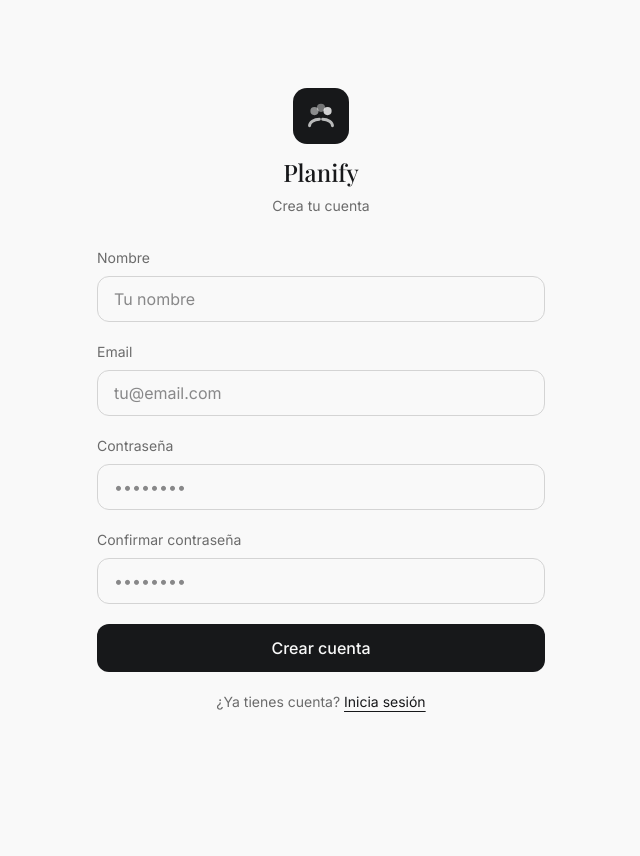
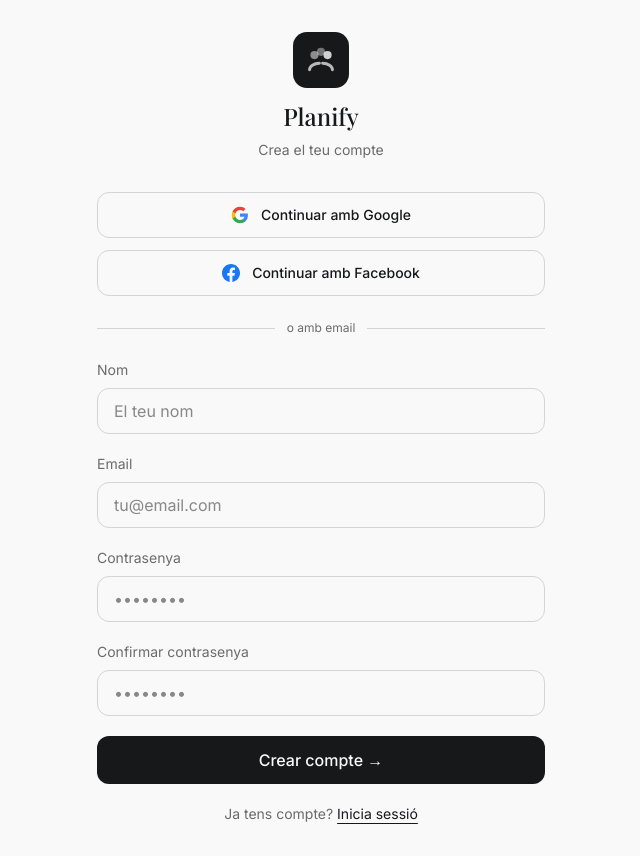
Before and after one commit to StudentPol/Software-, a Next.js app: page /auth/registro in a window 1280 px wide. Shown: the whole page, without its empty margins (319-959 px from the left). Before the commit the page ends 800 px from the top, so only its background shows below. Built offline with nearby package versions, Linux system fonts and the light colour scheme; no server answers; a web font is replaced by a local one.

Commit message:
Inici sessio Google completat - Falta Key Facebook i algun error corregit de dates

```diff
--- /dev/null
+++ b/app/auth/callback/route.ts
@@ -0,0 +1,33 @@
+import { NextRequest, NextResponse } from 'next/server'
+import { createServerClient } from '@supabase/ssr'
+import { cookies } from 'next/headers'
+
+export async function GET(request: NextRequest) {
+  const { searchParams, origin } = new URL(request.url)
+  const code = searchParams.get('code')
+  const redirect = searchParams.get('redirect') || '/'
+
+  if (code) {
+    const cookieStore = cookies()
+    const supabase = createServerClient(
+      process.env.NEXT_PUBLIC_SUPABASE_URL!,
+      process.env.NEXT_PUBLIC_SUPABASE_ANON_KEY!,
+      {
+        cookies: {
+          getAll() { return cookieStore.getAll() },
+          setAll(cookiesToSet) {
+            cookiesToSet.forEach(({ name, value, options }) =>
+              cookieStore.set(name, value, options)
+            )
+          },
+        },
+      }
+    )
+    const { error } = await supabase.auth.exchangeCodeForSession(code)
+    if (!error) {
+      return NextResponse.redirect(`${origin}${redirect}`)
+    }
+  }
+
+  return NextResponse.redirect(`${origin}/auth/login`)
+}
--- a/app/auth/login/page.tsx
+++ b/app/auth/login/page.tsx
@@ -6,13 +6,14 @@
 import { useSearchParams } from 'next/navigation'
 import { Suspense } from 'react'
 
-
 function LoginForm() {
   const searchParams = useSearchParams()
   const [email, setEmail] = useState('')
   const [password, setPassword] = useState('')
   const [error, setError] = useState('')
   const [cargando, setCargando] = useState(false)
+  const [cargandoGoogle, setCargandoGoogle] = useState(false)
+  const [cargandoFacebook, setCargandoFacebook] = useState(false)
   const router = useRouter()
   const supabase = createClient()
 
@@ -21,12 +22,34 @@
     setError('')
     const { error } = await supabase.auth.signInWithPassword({ email, password })
     if (error) {
-      setError('Email o contraseña incorrectos')
+      setError('Email o contrasenya incorrectes')
       setCargando(false)
       return
     }
     const redirect = searchParams.get('redirect') || '/'
     router.push(redirect)
+  }
+
+  async function handleGoogle() {
+    setCargandoGoogle(true)
+    const redirect = searchParams.get('redirect') || '/'
+    await supabase.auth.signInWithOAuth({
+      provider: 'google',
+      options: {
+        redirectTo: `${window.location.origin}/auth/callback?redirect=${redirect}`,
+      },
+    })
+  }
+
+  async function handleFacebook() {
+    setCargandoFacebook(true)
+    const redirect = searchParams.get('redirect') || '/'
+    await supabase.auth.signInWithOAuth({
+      provider: 'facebook',
+      options: {
+        redirectTo: `${window.location.origin}/auth/callback?redirect=${redirect}`,
+      },
+    })
   }
 
   return (
@@ -46,7 +69,40 @@
             </div>
           </div>
           <h1 className="text-2xl font-medium mb-2" style={{ fontFamily: 'var(--font-heading)' }}>Planify</h1>
-          <p className="text-sm text-muted-foreground">Inicia sesión para continuar</p>
+          <p className="text-sm text-muted-foreground">Inicia sessió per continuar</p>
+        </div>
+
+        <div className="flex flex-col gap-3 mb-6">
+          <button
+            onClick={handleGoogle}
+            disabled={cargandoGoogle}
+            className="w-full py-3 rounded-lg border border-border bg-background hover:bg-accent transition-colors font-medium text-sm flex items-center justify-center gap-3 disabled:opacity-50"
+          >
+            <svg width="18" height="18" viewBox="0 0 24 24">
+              <path fill="#4285F4" d="M22.56 12.25c0-.78-.07-1.53-.2-2.25H12v4.26h5.92c-.26 1.37-1.04 2.53-2.21 3.31v2.77h3.57c2.08-1.92 3.28-4.74 3.28-8.09z"/>
+              <path fill="#34A853" d="M12 23c2.97 0 5.46-.98 7.28-2.66l-3.57-2.77c-.98.66-2.23 1.06-3.71 1.06-2.86 0-5.29-1.93-6.16-4.53H2.18v2.84C3.99 20.53 7.7 23 12 23z"/>
+              <path fill="#FBBC05" d="M5.84 14.09c-.22-.66-.35-1.36-.35-2.09s.13-1.43.35-2.09V7.07H2.18C1.43 8.55 1 10.22 1 12s.43 3.45 1.18 4.93l2.85-2.22.81-.62z"/>
+              <path fill="#EA4335" d="M12 5.38c1.62 0 3.06.56 4.21 1.64l3.15-3.15C17.45 2.09 14.97 1 12 1 7.7 1 3.99 3.47 2.18 7.07l3.66 2.84c.87-2.6 3.3-4.53 6.16-4.53z"/>
+            </svg>
+            {cargandoGoogle ? 'Redirigint...' : 'Continuar amb Google'}
+          </button>
+
+          <button
+            onClick={handleFacebook}
+            disabled={cargandoFacebook}
+            className="w-full py-3 rounded-lg border border-border bg-background hover:bg-accent transition-colors font-medium text-sm flex items-center justify-center gap-3 disabled:opacity-50"
+          >
+            <svg width="18" height="18" viewBox="0 0 24 24" fill="#1877F2">
+              <path d="M24 12.073c0-6.627-5.373-12-12-12s-12 5.373-12 12c0 5.99 4.388 10.954 10.125 11.854v-8.385H7.078v-3.47h3.047V9.43c0-3.007 1.792-4.669 4.533-4.669 1.312 0 2.686.235 2.686.235v2.953H15.83c-1.491 0-1.956.925-1.956 1.874v2.25h3.328l-.532 3.47h-2.796v8.385C19.612 23.027 24 18.062 24 12.073z"/>
+            </svg>
+            {cargandoFacebook ? 'Redirigint...' : 'Continuar amb Facebook'}
+          </button>
+        </div>
+
+        <div className="flex items-center gap-3 mb-6">
+          <div className="flex-1 h-px bg-border" />
+          <span className="text-xs text-muted-foreground">o amb email</span>
+          <div className="flex-1 h-px bg-border" />
         </div>
 
         <div className="flex flex-col gap-5">
@@ -63,9 +119,9 @@
 
           <div>
             <div className="flex justify-between items-center mb-2">
-    <label className="text-sm text-muted-foreground">Contraseña</label>
+              <label className="text-sm text-muted-foreground">Contrasenya</label>
               <a href="/auth/forgot-password" className="text-xs text-muted-foreground hover:text-foreground underline underline-offset-2">
-      ¿Olvidaste tu contraseña?
+                Has oblidat la contrasenya?
               </a>
             </div>
             <input
@@ -84,13 +140,13 @@
             disabled={cargando}
             className="w-full py-3 rounded-lg bg-foreground text-background font-medium hover:opacity-90 transition-opacity disabled:opacity-50"
           >
-            {cargando ? 'Entrando...' : 'Iniciar sesión →'}
+            {cargando ? 'Entrant...' : 'Iniciar sessió →'}
           </button>
 
           <p className="text-center text-sm text-muted-foreground">
-            ¿No tienes cuenta?{' '}
+            No tens compte?{' '}
             <a href={`/auth/registro${searchParams.get('redirect') ? `?redirect=${searchParams.get('redirect')}` : ''}`} className="text-foreground underline underline-offset-4">
-  Regístrate
+              Registra&apos;t
             </a>
           </p>
         </div>
@@ -98,6 +154,7 @@
     </main>
   )
 }
+
 export default function Login() {
   return (
     <Suspense>
--- a/app/auth/registro/page.tsx
+++ b/app/auth/registro/page.tsx
@@ -3,7 +3,7 @@
 import { useState } from 'react'
 import { createClient } from '@/lib/supabase'
 import { useRouter } from 'next/navigation'
-import { useSearchParams, } from 'next/navigation'
+import { useSearchParams } from 'next/navigation'
 import { Suspense } from 'react'
 
 function RegistroForm() {
@@ -14,12 +14,14 @@
   const [confirmar, setConfirmar] = useState('')
   const [error, setError] = useState('')
   const [cargando, setCargando] = useState(false)
+  const [cargandoGoogle, setCargandoGoogle] = useState(false)
+  const [cargandoFacebook, setCargandoFacebook] = useState(false)
   const router = useRouter()
   const supabase = createClient()
 
   async function handleRegistro() {
-    if (!nombre.trim()) { setError('El nombre es obligatorio'); return }
-    if (password !== confirmar) { setError('Las contraseñas no coinciden'); return }
+    if (!nombre.trim()) { setError('El nom és obligatori'); return }
+    if (password !== confirmar) { setError('Les contrasenyes no coincideixen'); return }
     setCargando(true)
     setError('')
     const { data, error: signUpError } = await supabase.auth.signUp({ email, password })
@@ -29,6 +31,28 @@
     }
     const redirect = searchParams.get('redirect') || '/'
     router.push(redirect)
+  }
+
+  async function handleGoogle() {
+    setCargandoGoogle(true)
+    const redirect = searchParams.get('redirect') || '/'
+    await supabase.auth.signInWithOAuth({
+      provider: 'google',
+      options: {
+        redirectTo: `${window.location.origin}/auth/callback?redirect=${redirect}`,
+      },
+    })
+  }
+
+  async function handleFacebook() {
+    setCargandoFacebook(true)
+    const redirect = searchParams.get('redirect') || '/'
+    await supabase.auth.signInWithOAuth({
+      provider: 'facebook',
+      options: {
+        redirectTo: `${window.location.origin}/auth/callback?redirect=${redirect}`,
+      },
+    })
   }
 
   return (
@@ -47,12 +71,46 @@
             </div>
           </div>
           <h1 className="text-2xl font-medium mb-2" style={{ fontFamily: 'var(--font-heading)' }}>Planify</h1>
-          <p className="text-sm text-muted-foreground">Crea tu cuenta</p>
+          <p className="text-sm text-muted-foreground">Crea el teu compte</p>
         </div>
+
+        <div className="flex flex-col gap-3 mb-6">
+          <button
+            onClick={handleGoogle}
+            disabled={cargandoGoogle}
+            className="w-full py-3 rounded-lg border border-border bg-background hover:bg-accent transition-colors font-medium text-sm flex items-center justify-center gap-3 disabled:opacity-50"
+          >
+            <svg width="18" height="18" viewBox="0 0 24 24">
+              <path fill="#4285F4" d="M22.56 12.25c0-.78-.07-1.53-.2-2.25H12v4.26h5.92c-.26 1.37-1.04 2.53-2.21 3.31v2.77h3.57c2.08-1.92 3.28-4.74 3.28-8.09z"/>
+              <path fill="#34A853" d="M12 23c2.97 0 5.46-.98 7.28-2.66l-3.57-2.77c-.98.66-2.23 1.06-3.71 1.06-2.86 0-5.29-1.93-6.16-4.53H2.18v2.84C3.99 20.53 7.7 23 12 23z"/>
+              <path fill="#FBBC05" d="M5.84 14.09c-.22-.66-.35-1.36-.35-2.09s.13-1.43.35-2.09V7.07H2.18C1.43 8.55 1 10.22 1 12s.43 3.45 1.18 4.93l2.85-2.22.81-.62z"/>
+              <path fill="#EA4335" d="M12 5.38c1.62 0 3.06.56 4.21 1.64l3.15-3.15C17.45 2.09 14.97 1 12 1 7.7 1 3.99 3.47 2.18 7.07l3.66 2.84c.87-2.6 3.3-4.53 6.16-4.53z"/>
+            </svg>
+            {cargandoGoogle ? 'Redirigint...' : 'Continuar amb Google'}
+          </button>
+
+          <button
+            onClick={handleFacebook}
+            disabled={cargandoFacebook}
+            className="w-full py-3 rounded-lg border border-border bg-background hover:bg-accent transition-colors font-medium text-sm flex items-center justify-center gap-3 disabled:opacity-50"
+          >
+            <svg width="18" height="18" viewBox="0 0 24 24" fill="#1877F2">
+              <path d="M24 12.073c0-6.627-5.373-12-12-12s-12 5.373-12 12c0 5.99 4.388 10.954 10.125 11.854v-8.385H7.078v-3.47h3.047V9.43c0-3.007 1.792-4.669 4.533-4.669 1.312 0 2.686.235 2.686.235v2.953H15.83c-1.491 0-1.956.925-1.956 1.874v2.25h3.328l-.532 3.47h-2.796v8.385C19.612 23.027 24 18.062 24 12.073z"/>
+            </svg>
+            {cargandoFacebook ? 'Redirigint...' : 'Continuar amb Facebook'}
+          </button>
+        </div>
+
+        <div className="flex items-center gap-3 mb-6">
+          <div className="flex-1 h-px bg-border" />
+          <span className="text-xs text-muted-foreground">o amb email</span>
+          <div className="flex-1 h-px bg-border" />
+        </div>
+
         <div className="flex flex-col gap-5">
           <div>
-            <label className="text-sm text-muted-foreground block mb-2">Nombre</label>
-            <input type="text" placeholder="Tu nombre" value={nombre} onChange={e => setNombre(e.target.value)}
+            <label className="text-sm text-muted-foreground block mb-2">Nom</label>
+            <input type="text" placeholder="El teu nom" value={nombre} onChange={e => setNombre(e.target.value)}
               className="w-full px-4 py-2.5 rounded-lg border border-border bg-background focus:outline-none focus:ring-1 focus:ring-ring" />
           </div>
           <div>
@@ -61,24 +119,24 @@
               className="w-full px-4 py-2.5 rounded-lg border border-border bg-background focus:outline-none focus:ring-1 focus:ring-ring" />
           </div>
           <div>
-            <label className="text-sm text-muted-foreground block mb-2">Contraseña</label>
+            <label className="text-sm text-muted-foreground block mb-2">Contrasenya</label>
             <input type="password" placeholder="••••••••" value={password} onChange={e => setPassword(e.target.value)}
               className="w-full px-4 py-2.5 rounded-lg border border-border bg-background focus:outline-none focus:ring-1 focus:ring-ring" />
           </div>
           <div>
-            <label className="text-sm text-muted-foreground block mb-2">Confirmar contraseña</label>
+            <label className="text-sm text-muted-foreground block mb-2">Confirmar contrasenya</label>
             <input type="password" placeholder="••••••••" value={confirmar} onChange={e => setConfirmar(e.target.value)}
               className="w-full px-4 py-2.5 rounded-lg border border-border bg-background focus:outline-none focus:ring-1 focus:ring-ring" />
           </div>
           {error && <p className="text-sm text-red-500">{error}</p>}
           <button onClick={handleRegistro} disabled={cargando}
             className="w-full py-3 rounded-lg bg-foreground text-background font-medium hover:opacity-90 transition-opacity disabled:opacity-50">
-            {cargando ? 'Creando cuenta...' : 'Crear cuenta'}
+            {cargando ? 'Creant compte...' : 'Crear compte →'}
           </button>
           <p className="text-center text-sm text-muted-foreground">
-            ¿Ya tienes cuenta?{" "}
+            Ja tens compte?{' '}
             <a href={`/auth/login${searchParams.get('redirect') ? `?redirect=${searchParams.get('redirect')}` : ''}`}
-              className="text-foreground underline underline-offset-4">Inicia sesión</a>
+              className="text-foreground underline underline-offset-4">Inicia sessió</a>
           </p>
         </div>
       </div>
```
Also changed, not shown: app/perfil/crear/page.tsx (+4 -3 lines). Lines whose indentation alone changed are shown as unchanged.
